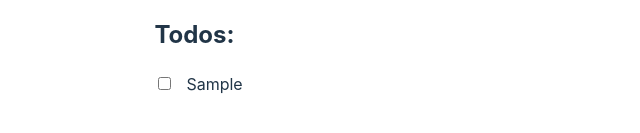
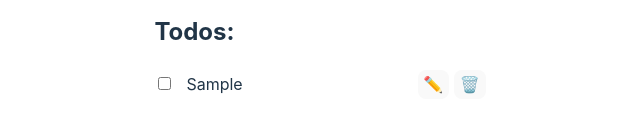
Before and after one commit to Lameuhton/todoapp, a React (Vite) app: page / in a window 1280 px wide. Both pictures are taken after typing "Sample" into the empty fields and a click on the button "Add Todo". Shown: the part 545-678 px from the top of the page, without its empty margins (320-960 px from the left). Built offline with nearby package versions, Linux system fonts and the light colour scheme.

Commit message:
finished (added modify and delete todos)

```diff
--- a/src/App.css
+++ b/src/App.css
@@ -21,6 +21,9 @@
   text-align: left;
   padding-left: 0;
   list-style-type: none;
+  display: flex;
+  flex-direction: column;
+  gap: 5px;
 }
 
 #root form {
@@ -36,6 +39,20 @@
 
 #root li input {
   margin-right: 15px;
+}
+
+#root li {
+  display: flex;
+  justify-content: space-between;
+  align-items: center;
+}
+
+.pen, .trash {
+  padding: 0.2em 0.3em;
+}
+
+.pen {
+  margin-right: 5px;
 }
 
 .logo {
--- a/src/App.jsx
+++ b/src/App.jsx
@@ -6,6 +6,8 @@ import './App.css'
 function App() {
   const [todos, setTodos] = useState([]);
   const [newTodo, setNewTodo] = useState('');
+  const [editingIndex, setEditingIndex] = useState(null);
+  const [editingText, setEditingText] = useState('');
 
   //Charge depuis le local storage
   useEffect(() => {
@@ -43,12 +45,33 @@ function App() {
     );
   };
 
+  const handleDelete = (index) => {
+    setTodos(prevTodos =>
+      prevTodos.filter((_, i) => i !== index)
+    );
+  };
+
+  const handleEdit = (index) => {
+    setEditingIndex(index);
+    setEditingText(todos[index].text);
+  };
+
+  const handleSaveEdit = () => {
+    setTodos(prevTodos =>
+      prevTodos.map((todo, i) =>
+        i === editingIndex ? { ...todo, text: editingText } : todo
+      )
+    );
+    setEditingIndex(null);
+    setEditingText('');
+  };
+
   return (
     <>
       <h1>My Todo App</h1>
       <form onSubmit={handleSubmit}>
         <label htmlFor="newTodo">Type a new todo:</label>
-        <input type="text" id="newTodo" name="newTodo" value={newTodo} onChange={handleInputChange}/>
+        <input type="text" id="newTodo" name="newTodo" value={newTodo} onChange={handleInputChange} required/>
         <button type="submit">Add Todo</button>
       </form>
       <hr/>
@@ -57,10 +80,23 @@ function App() {
         <ul>
           {todos.map((todo, index) => (
               <li key={index}>
+                {editingIndex === index ? (
+                  <>
+                    <input type="text" value={editingText} onChange={(e) => setEditingText(e.target.value)}/>
+                    <button onClick={handleSaveEdit}>Save</button>
+                  </>
+                ) : (
+                  <>
                     <label>
                       <input type="checkbox" checked={todo.completed} onChange={() => handleToggle(index)}/>
                       {todo.text}
                     </label>
+                    <div>
+                      <button onClick={() => handleEdit(index)} className="pen">✏️</button>
+                      <button onClick={() => handleDelete(index)} className="trash">🗑️</button>
+                    </div>
+                  </>
+                )}
               </li>
             ))}
         </ul>
```
Lines whose indentation alone changed are shown as unchanged.
